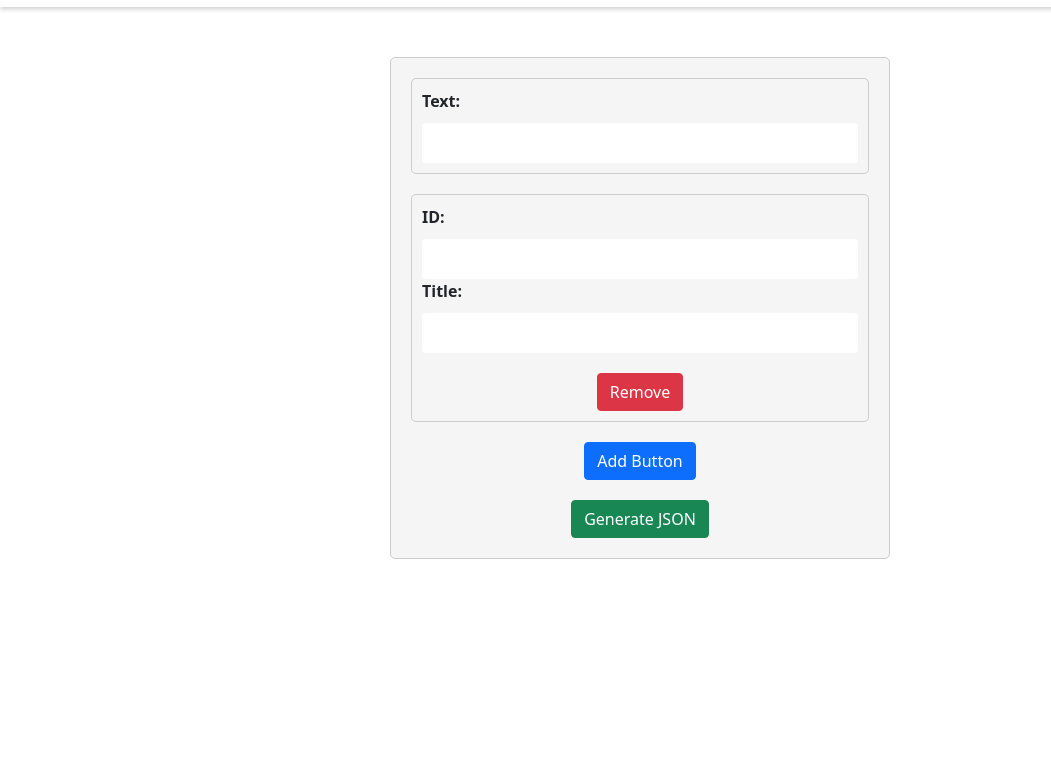
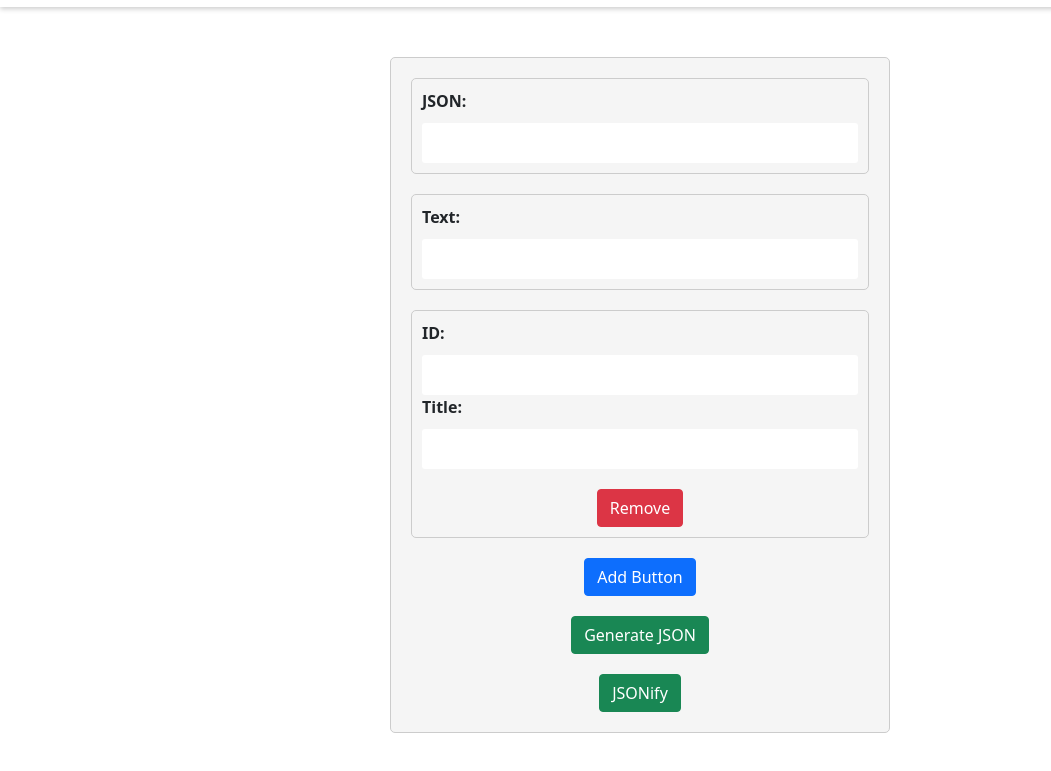
Before and after one commit to saikiran0925/buttonify, a plain HTML site: page buttons_a57.html in a window 1280 px wide. Shown: the part 63-834 px from the top of the page, 0-1051 px from the left. Before the commit the page ends 800 px from the top, so only its background shows below. Drawn offline with nearby package versions, Linux system fonts and the light colour scheme; some packages are replaced by stand-ins of ours; a script that the page names is missing.

Commit message:
Generate Buttons using JSON String version 1

```diff
--- a/buttons_a57.html
+++ b/buttons_a57.html
@@ -33,6 +33,10 @@
       </ul>
     </nav>
     <form>
+      <div class="text-container">
+        <label for="jsonify">JSON:</label>
+        <input type="text" id="jsonify" name="jsonif"  />
+      </div>
       <div class="text-container">
         <label for="text">Text:</label>
         <input type="text" id="text" name="text" oninput="validateText()" />
@@ -80,6 +84,15 @@
           onclick="if (validateInput()) generateJSON()"
         >
           Generate JSON
+        </button>
+      </div>
+      <div class="button-container text-center">
+        <button
+          type="button"
+          class="btn btn-success"
+          onclick="generateButtonsFromJSON()"
+        >
+          JSONify
         </button>
       </div>
     </form>
--- a/buttons_a57.js
+++ b/buttons_a57.js
@@ -150,3 +150,71 @@ function generateJSON() {
     jsonModal.hide();
   });
 }
+
+
+function generateButtonsFromJSON() {
+  var jsonString = document.getElementById("jsonify").value;
+  try {
+    var jsonObject = JSON.parse(jsonString);
+    var text = jsonObject.body.text;
+    var buttons = jsonObject.action.buttons;
+
+    var textDiv = document.getElementById("text");
+    textDiv.value = text;
+
+    var buttonsDiv = document.getElementById("buttons");
+    buttonsDiv.innerHTML = "";
+
+    for (var i = 0; i < buttons.length; i++) {
+      var idValue = buttons[i].reply.id;
+      var titleValue = buttons[i].reply.title;
+
+      var newDiv = document.createElement("div");
+      newDiv.id = "button_" + (i + 1);
+      newDiv.className = "text-container";
+
+      var idLabel = document.createElement("label");
+      idLabel.htmlFor = "id_" + (i + 1);
+      idLabel.innerHTML = "ID:";
+
+      var idInput = document.createElement("input");
+      idInput.type = "text";
+      idInput.id = "id_" + (i + 1);
+      idInput.name = "id_" + (i + 1);
+      idInput.value = idValue;
+
+      var titleLabel = document.createElement("label");
+      titleLabel.htmlFor = "text_" + (i + 1);
+      titleLabel.innerHTML = "Title:";
+
+      var titleInput = document.createElement("input");
+      titleInput.type = "text";
+      titleInput.id = "title_" + (i + 1);
+      titleInput.name = "title_" + (i + 1);
+      titleInput.value = titleValue;
+
+      var buttonContainerDiv = document.createElement("div");
+      buttonContainerDiv.className = "button-container text-center";
+
+      var removeButton = document.createElement("button");
+      removeButton.type = "button";
+      removeButton.className = "btn btn-danger remove-button";
+      removeButton.setAttribute(
+        "onclick",
+        "removeButtonFunction(" + (i + 1) + ")"
+      );
+      removeButton.innerHTML = "Remove";
+
+      newDiv.appendChild(idLabel);
+      newDiv.appendChild(idInput);
+      newDiv.appendChild(titleLabel);
+      newDiv.appendChild(titleInput);
+      buttonContainerDiv.appendChild(removeButton);
+      newDiv.appendChild(buttonContainerDiv);
+
+      buttonsDiv.appendChild(newDiv);
+    }
+  } catch (e) {
+    console.error("Error parsing JSON: ", e);
+  }
+}
```
